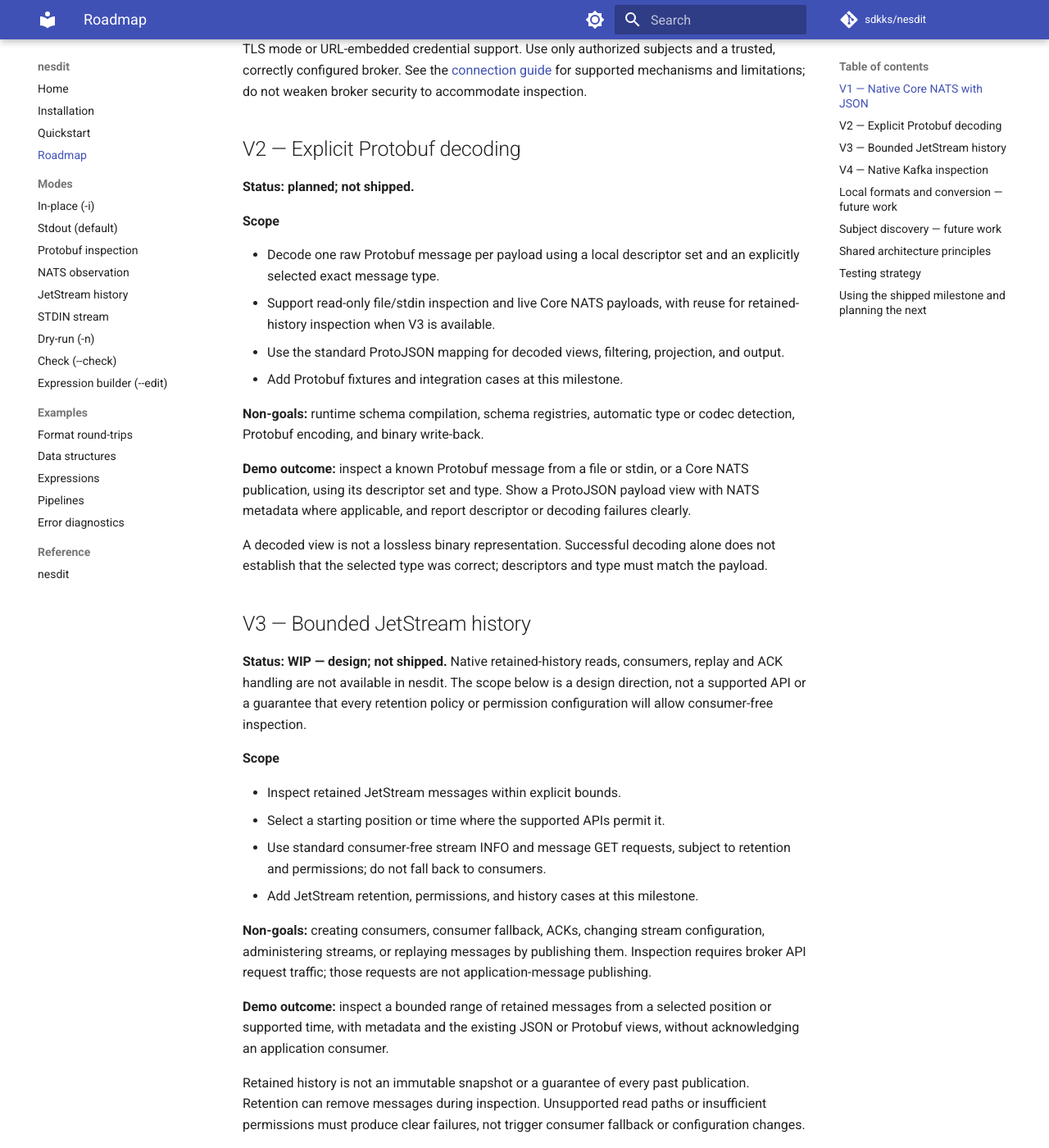
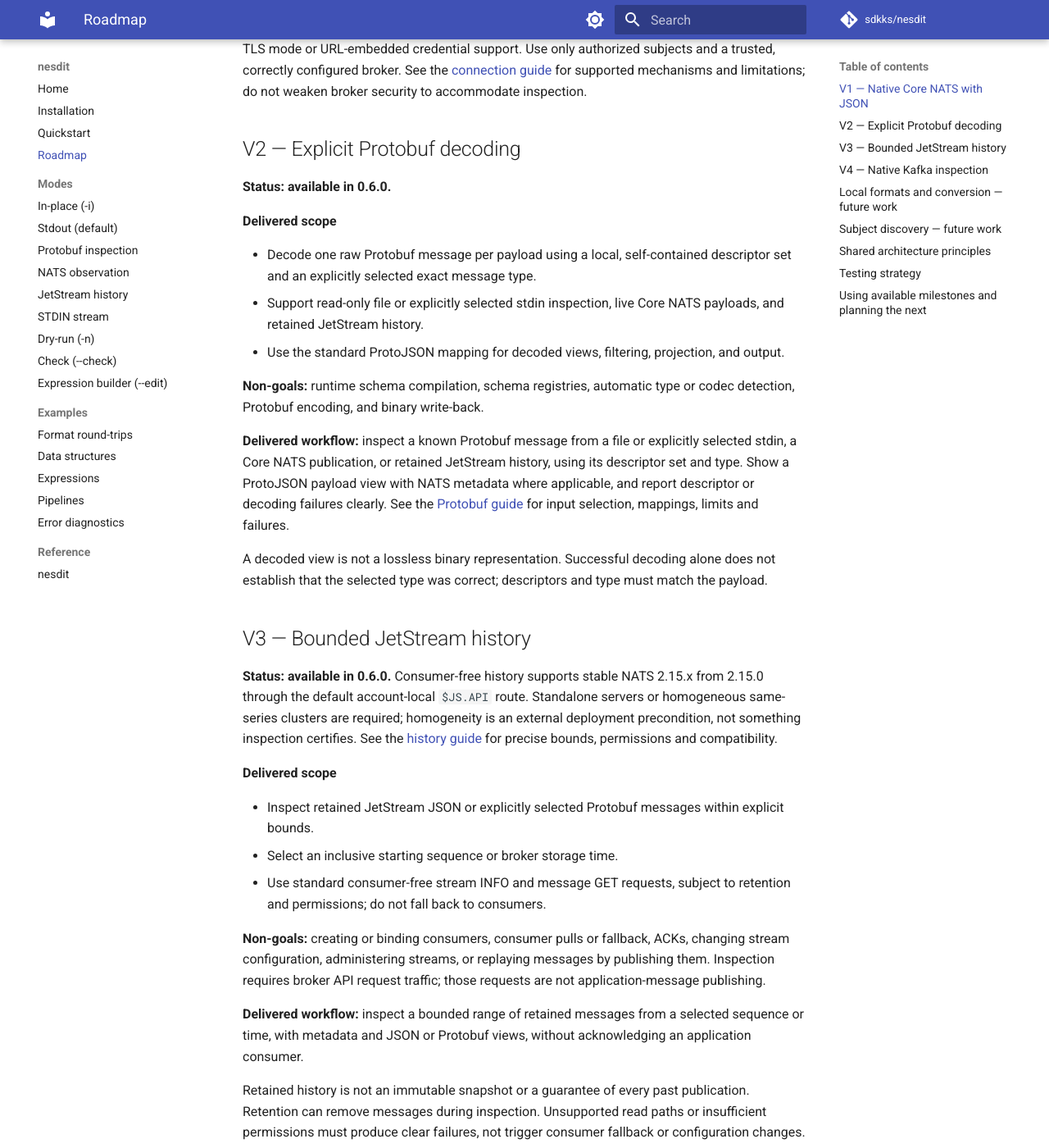
Before and after one commit to sdkks/nesdit, an MkDocs documentation site: the page built from docs/roadmap.md, in a window 1280 px wide and 1400 px high, scrolled down 1567 px. Shown: the whole window at 82% size. Built offline with MkDocs 1.6.1 and Material for MkDocs 9.7.7, drawn with Linux system fonts in a browser that asks for light colours; comment, search, counter and statistics services are not loaded; some of the changed text lies outside the part shown.

Commit message:
docs: mark Protobuf and history availability in 0.6.0
Align the roadmap with the implemented inspection workflows and current guides,
while preserving the support constraints and future-format plans.

```diff
--- a/docs/roadmap.md
+++ b/docs/roadmap.md
@@ -7,8 +7,9 @@ V1–V4 name milestones, not semantic-major releases.
 
 Native Core NATS JSON observation **shipped in [0.5.0](https://github.com/sdkks/nesdit/releases/tag/v0.5.0)**.
 Start with the [NATS observation guide](modes/nats.md) for the supported command,
-security configuration, limits, and failure behavior. Protobuf and Kafka remain
-planned; JetStream is **WIP — design; not shipped**.
+security configuration, limits, and failure behavior. Read-only
+[Protobuf inspection](modes/protobuf.md) and bounded
+[JetStream history](modes/nats-history.md) are **available in 0.6.0**. Kafka remains planned.
 
 The direction combines bounded event inspection with local data inspection and conversion:
 read data from files, stdin or brokers, and inspect payloads with source metadata where applicable.
@@ -65,49 +66,51 @@ and limitations; do not weaken broker security to accommodate inspection.
 
 ## V2 — Explicit Protobuf decoding
 
-**Status: planned; not shipped.**
+**Status: available in 0.6.0.**
 
-**Scope**
+**Delivered scope**
 
-- Decode one raw Protobuf message per payload using a local descriptor set and an
-  explicitly selected exact message type.
-- Support read-only file/stdin inspection and live Core NATS payloads, with reuse for
-  retained-history inspection when V3 is available.
+- Decode one raw Protobuf message per payload using a local, self-contained descriptor
+  set and an explicitly selected exact message type.
+- Support read-only file or explicitly selected stdin inspection, live Core NATS
+  payloads, and retained JetStream history.
 - Use the standard ProtoJSON mapping for decoded views, filtering, projection, and output.
-- Add Protobuf fixtures and integration cases at this milestone.
 
 **Non-goals:** runtime schema compilation, schema registries, automatic type or codec
 detection, Protobuf encoding, and binary write-back.
 
-**Demo outcome:** inspect a known Protobuf message from a file or stdin, or a Core NATS
-publication, using its descriptor set and type. Show a ProtoJSON payload view with
-NATS metadata where applicable, and report descriptor or decoding failures clearly.
+**Delivered workflow:** inspect a known Protobuf message from a file or explicitly
+selected stdin, a Core NATS publication, or retained JetStream history, using its
+descriptor set and type. Show a ProtoJSON payload view with NATS metadata where
+applicable, and report descriptor or decoding failures clearly. See the
+[Protobuf guide](modes/protobuf.md) for input selection, mappings, limits and failures.
 
 A decoded view is not a lossless binary representation. Successful decoding alone does
 not establish that the selected type was correct; descriptors and type must match the payload.
 
 ## V3 — Bounded JetStream history
 
-**Status: WIP — design; not shipped.** Native retained-history reads, consumers,
-replay and ACK handling are not available in nesdit. The scope below is a design
-direction, not a supported API or a guarantee that every retention policy or
-permission configuration will allow consumer-free inspection.
+**Status: available in 0.6.0.** Consumer-free history supports stable NATS 2.15.x
+from 2.15.0 through the default account-local `$JS.API` route. Standalone servers
+or homogeneous same-series clusters are required; homogeneity is an external
+deployment precondition, not something inspection certifies. See the
+[history guide](modes/nats-history.md) for precise bounds, permissions and compatibility.
 
-**Scope**
+**Delivered scope**
 
-- Inspect retained JetStream messages within explicit bounds.
-- Select a starting position or time where the supported APIs permit it.
+- Inspect retained JetStream JSON or explicitly selected Protobuf messages within explicit bounds.
+- Select an inclusive starting sequence or broker storage time.
 - Use standard consumer-free stream INFO and message GET requests, subject to retention
   and permissions; do not fall back to consumers.
-- Add JetStream retention, permissions, and history cases at this milestone.
 
-**Non-goals:** creating consumers, consumer fallback, ACKs, changing stream configuration,
-administering streams, or replaying messages by publishing them. Inspection requires
-broker API request traffic; those requests are not application-message publishing.
+**Non-goals:** creating or binding consumers, consumer pulls or fallback, ACKs, changing
+stream configuration, administering streams, or replaying messages by publishing them.
+Inspection requires broker API request traffic; those requests are not
+application-message publishing.
 
-**Demo outcome:** inspect a bounded range of retained messages from a selected position
-or supported time, with metadata and the existing JSON or Protobuf views, without
-acknowledging an application consumer.
+**Delivered workflow:** inspect a bounded range of retained messages from a selected
+sequence or time, with metadata and JSON or Protobuf views, without acknowledging
+an application consumer.
 
 Retained history is not an immutable snapshot or a guarantee of every past publication.
 Retention can remove messages during inspection. Unsupported read paths or insufficient
@@ -131,9 +134,9 @@ offset, and filter or project their payload views without changing application-g
 
 ## Local formats and conversion — future work
 
-**Status: future direction; not shipped.** Finish the existing Protobuf and JetStream
-work before this expansion. V1–V4 retain their order; these additions have no promised
-dates or new release commitments.
+**Status: future direction; not shipped.** These additions extend beyond the read-only
+Protobuf and JetStream workflows available in 0.6.0. V1–V4 retain their order;
+these additions have no promised dates or new release commitments.
 
 **Direction**
 
@@ -171,7 +174,7 @@ nesdit stream.yaml --query '.spec.subjects'
 
 This reads a local document, not the broker. A declaration catalog describes
 configured subjects or patterns; it is not a complete inventory of live Core NATS
-traffic, publishers or subscriptions. It does not add native JetStream support.
+traffic, publishers or subscriptions. It is separate from native JetStream history inspection.
 
 ## Shared architecture principles
 
@@ -217,19 +220,19 @@ Use several layers of evidence; fixtures alone cannot prove network lifecycle be
 Fixture capture is test support, not a commitment to a shipped capture/archive subsystem.
 Future local validation and conversion need their own format-specific fixtures, failure
 cases and fidelity checks; they are not delivered by the event-inspection milestones.
-Add Protobuf and JetStream cases in their respective milestones; introduce no Kafka
-infrastructure before V4. Preserve regression coverage for current file and pipe
-workflows throughout.
+Introduce no Kafka infrastructure before V4. Preserve regression coverage for current
+file and pipe workflows throughout.
 
-## Using the shipped milestone and planning the next
+## Using available milestones and planning the next
 
-The [NATS observation guide](modes/nats.md) documents the shipped CLI, security
-inputs, component budgets, exit statuses and partial-output limitations. The
-[command reference](reference/nesdit.md) lists current flags. These are the sources
+The [NATS observation guide](modes/nats.md), [Protobuf guide](modes/protobuf.md) and
+[JetStream history guide](modes/nats-history.md) document the supported workflows,
+security inputs, component budgets, exit statuses and partial-output limitations.
+The [command reference](reference/nesdit.md) lists current flags. These are the sources
 for today's behavior, not the future milestone descriptions above.
 
-Complete the existing Protobuf and JetStream designs and milestones before expanding
-local formats and conversion. Unshipped work still needs its applicable detailed design
-and verification before implementation or release. This roadmap does not ratify exact
-CLI shapes, dependencies, permission needs or operational policies. Keep each milestone
-bounded and usable without introducing infrastructure for later work.
+Future local formats and conversion remain separate work. Unshipped work still needs
+its applicable detailed design and verification before implementation or release.
+This roadmap does not ratify exact future CLI shapes, dependencies, permission needs
+or operational policies. Keep each milestone bounded and usable without introducing
+infrastructure for later work.
```
